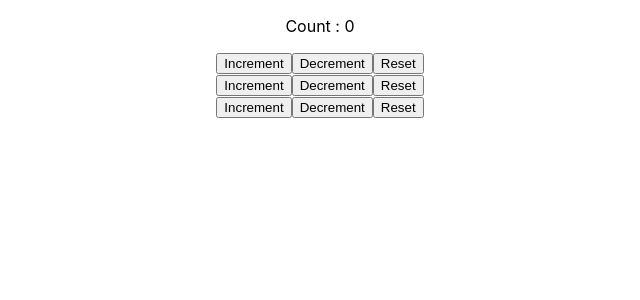
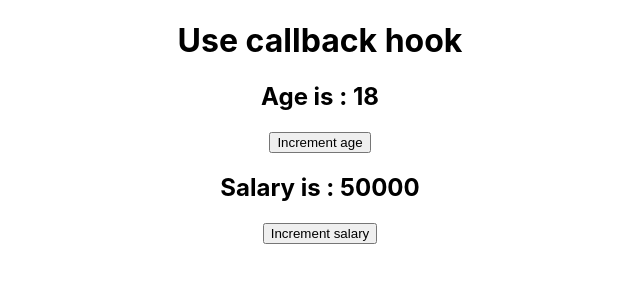
Before and after one commit to rahulak18/React-series, a React (Create React App) app in the folder ReactTutorial/my-app/: page / in a window 1280 px wide. Shown: the top 300 px of the page, without its empty margins (320-960 px from the left). Built offline with nearby package versions, Linux system fonts and the light colour scheme.

Commit message:
69 useCallback() hook

```diff
--- a/ReactTutorial/my-app/src/App.js
+++ b/ReactTutorial/my-app/src/App.js
@@ -1,10 +1,10 @@
 import './App.css';
-import CounterWithTwoHooks from './UseContext-with-UseReducer/CounterWithTwoHooks';
+import HookwithCallBack from './UseCallback-Hook/HookwithCallBack';
 
 function App() {
   return (
     <div className="App">
-      <CounterWithTwoHooks />
+      <HookwithCallBack />
     </div>
   );
 }
--- /dev/null
+++ b/ReactTutorial/my-app/src/UseCallback-Hook/Button.js
@@ -0,0 +1,12 @@
+import React from 'react'
+
+const Button = (props) => {
+    console.log(`Button component for ${props.age ? 'age' : 'salary'}`)
+    return (
+        <div>
+            <button onClick={props.handleOnClick}>{props.children}</button>
+        </div>
+    )
+}
+
+export default React.memo(Button);
--- /dev/null
+++ b/ReactTutorial/my-app/src/UseCallback-Hook/HookwithCallBack.js
@@ -0,0 +1,31 @@
+import React, { useCallback, useState } from 'react'
+import Temp from './Temp';
+import ShowAge from './ShowAge';
+import ShowSalary from './ShowSalary';
+import Button from './Button';
+
+const HookwithCallBack = () => {
+
+    const [age, setAge] = useState(18);
+    const [salary, setSalary] = useState(50000);
+
+    const incrementAge = useCallback(() => {
+        setAge(age + 1);
+    }, [age]);
+
+    const incrementSalary = useCallback(() => {
+        setSalary(salary + 1000);
+    }, [salary]);
+
+    return (
+        <div>
+            <Temp />
+            <ShowAge age={age}></ShowAge>
+            <Button handleOnClick={incrementAge} age={age}>Increment age</Button>
+            <ShowSalary salary={salary}></ShowSalary>
+            <Button handleOnClick={incrementSalary}>Increment salary</Button>
+        </div>
+    )
+}
+
+export default HookwithCallBack
--- /dev/null
+++ b/ReactTutorial/my-app/src/UseCallback-Hook/ShowAge.js
@@ -0,0 +1,12 @@
+import React from 'react'
+
+const ShowAge = (props) => {
+    console.log('show age component')
+    return (
+        <div>
+            <h2>Age is : {props.age}</h2>
+        </div>
+    )
+}
+
+export default React.memo(ShowAge);
--- /dev/null
+++ b/ReactTutorial/my-app/src/UseCallback-Hook/ShowSalary.js
@@ -0,0 +1,12 @@
+import React from 'react'
+
+const ShowSalary = (props) => {
+    console.log('Show salary component');
+    return (
+        <div>
+            <h2>Salary is : {props.salary} </h2>
+        </div>
+    )
+}
+
+export default React.memo(ShowSalary);
--- /dev/null
+++ b/ReactTutorial/my-app/src/UseCallback-Hook/Temp.js
@@ -0,0 +1,12 @@
+import React from 'react'
+
+const Temp = () => {
+    console.log('temp component')
+    return (
+        <div>
+            <h1>Use callback hook</h1>
+        </div>
+    )
+}
+
+export default React.memo(Temp);
```
Also changed, not shown: ReactTutorial/my-app/src/Notes.txt.
